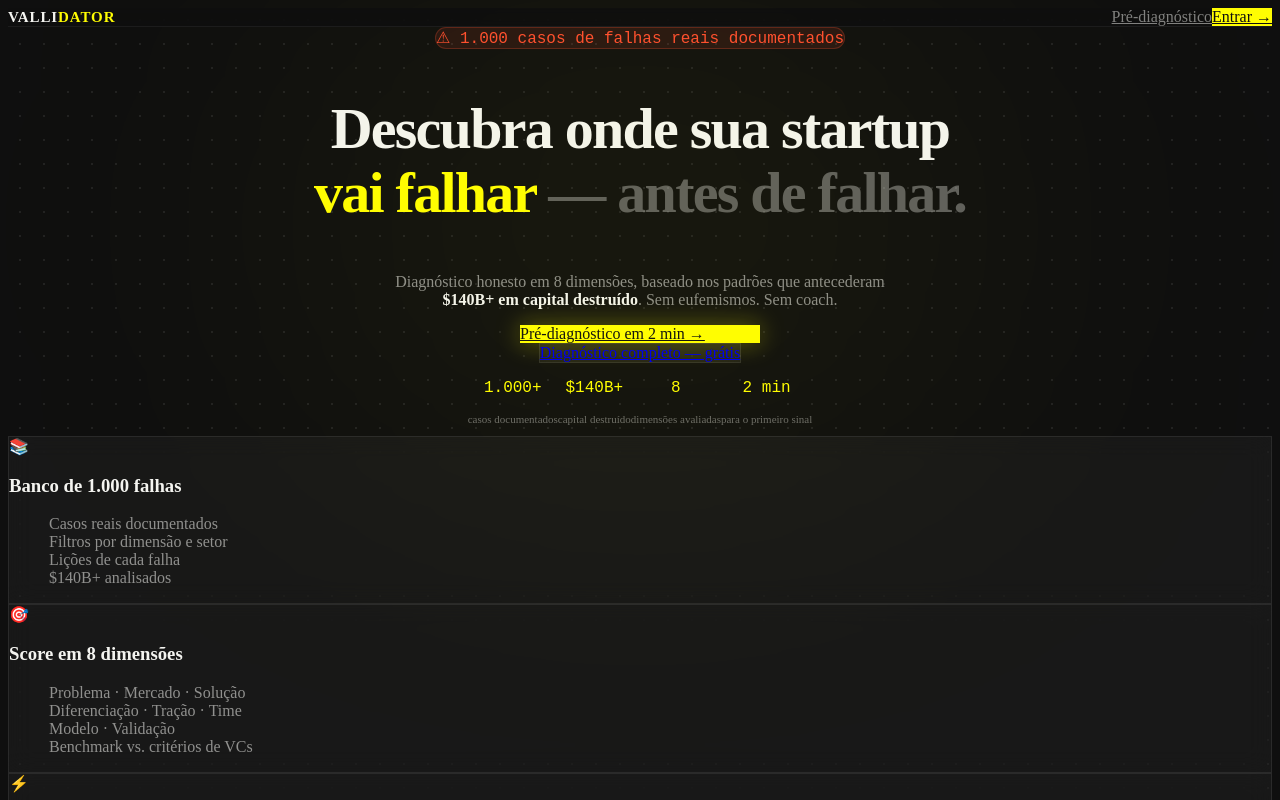
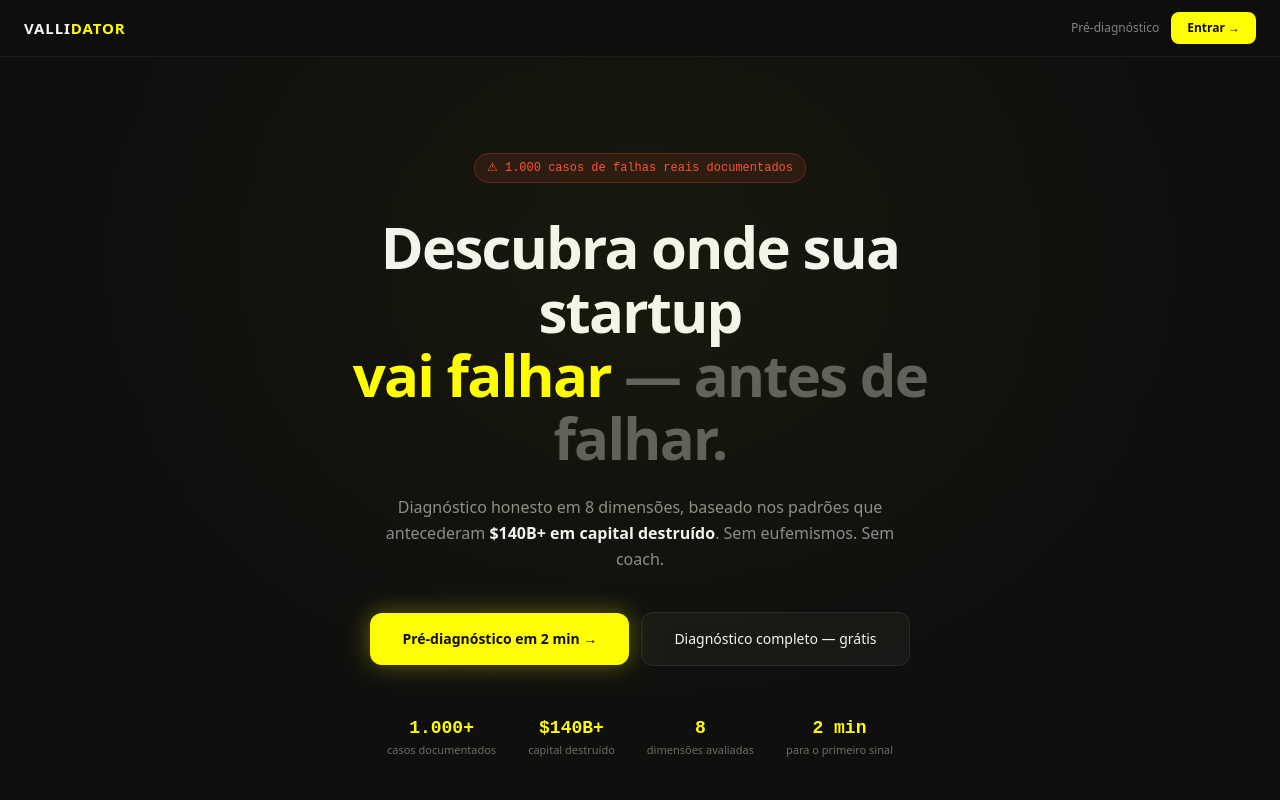
Before and after one commit to passarettioficial/vallidator, a Next.js app: page / in a window 1280 px wide. Shown: the top 800 px of the page. Built offline with nearby package versions, Linux system fonts and the light colour scheme.

Commit message:
fix: tailwind v4 syntax - use @import and @theme instead of v3 directives

```diff
--- a/app/globals.css
+++ b/app/globals.css
@@ -1,22 +1,22 @@
-@tailwind base;
-@tailwind components;
-@tailwind utilities;
+@import "tailwindcss";
 
 /* ─── VALLIDATOR Design Tokens — Obsidian Liquid Glass ─────────────────── */
-:root {
-  --obsidian:  #0F0F0F;
-  --volt:      #FFFD02;
-  --field:     #F4F4F0;
-  --chalk:     rgba(244,244,240,0.5);
-  --surface:   rgba(255,255,255,0.04);
-  --border:    rgba(255,255,255,0.08);
-  --surface-hover: rgba(255,255,255,0.07);
+@theme {
+  --color-obsidian: #0F0F0F;
+  --color-volt:     #FFFD02;
+  --color-field:    #F4F4F0;
+
+  --shadow-volt:    0 0 24px rgba(255,253,2,0.35);
+  --shadow-volt-lg: 0 0 40px rgba(255,253,2,0.25);
+
+  --font-mono: 'JetBrains Mono', 'Fira Code', ui-monospace, monospace;
 }
 
 /* ─── Base ──────────────────────────────────────────────────────────────── */
-body { background: var(--obsidian); color: var(--field); }
-
-.bg-obsidian { background: var(--obsidian); }
+body {
+  background: #0F0F0F;
+  color: #F4F4F0;
+}
 
 /* ─── Dot grid background ───────────────────────────────────────────────── */
 .dot-grid {
@@ -26,8 +26,8 @@ body { background: var(--obsidian); color: var(--field); }
 
 /* ─── Glass card ─────────────────────────────────────────────────────────── */
 .glass {
-  background: var(--surface);
-  border: 0.5px solid var(--border);
+  background: rgba(255,255,255,0.04);
+  border: 0.5px solid rgba(255,255,255,0.08);
   backdrop-filter: blur(12px);
 }
 
@@ -36,8 +36,13 @@ body { background: var(--obsidian); color: var(--field); }
 
 /* ─── Volt glow ─────────────────────────────────────────────────────────── */
 .volt-glow { box-shadow: 0 0 24px rgba(255,253,2,0.35); }
-.volt-text  { color: var(--volt); }
+.volt-text  { color: #FFFD02; }
 .volt-border { border-color: rgba(255,253,2,0.25); }
+
+/* ─── Text colors ───────────────────────────────────────────────────────── */
+.text-volt  { color: #FFFD02; }
+.text-field { color: #F4F4F0; }
+.bg-obsidian { background: #0F0F0F; }
 
 /* ─── Score colors ──────────────────────────────────────────────────────── */
 .score-strong   { color: #4ADE80; }
@@ -45,6 +50,10 @@ body { background: var(--obsidian); color: var(--field); }
 .score-risk     { color: #F5A623; }
 .score-critical { color: #FF4D30; }
 
+/* ─── Shadow volt ───────────────────────────────────────────────────────── */
+.shadow-volt    { box-shadow: 0 0 24px rgba(255,253,2,0.35); }
+.shadow-volt-lg { box-shadow: 0 0 40px rgba(255,253,2,0.25); }
+
 /* ─── Scrollbar ─────────────────────────────────────────────────────────── */
 ::-webkit-scrollbar        { width: 4px; }
 ::-webkit-scrollbar-track  { background: transparent; }
```
